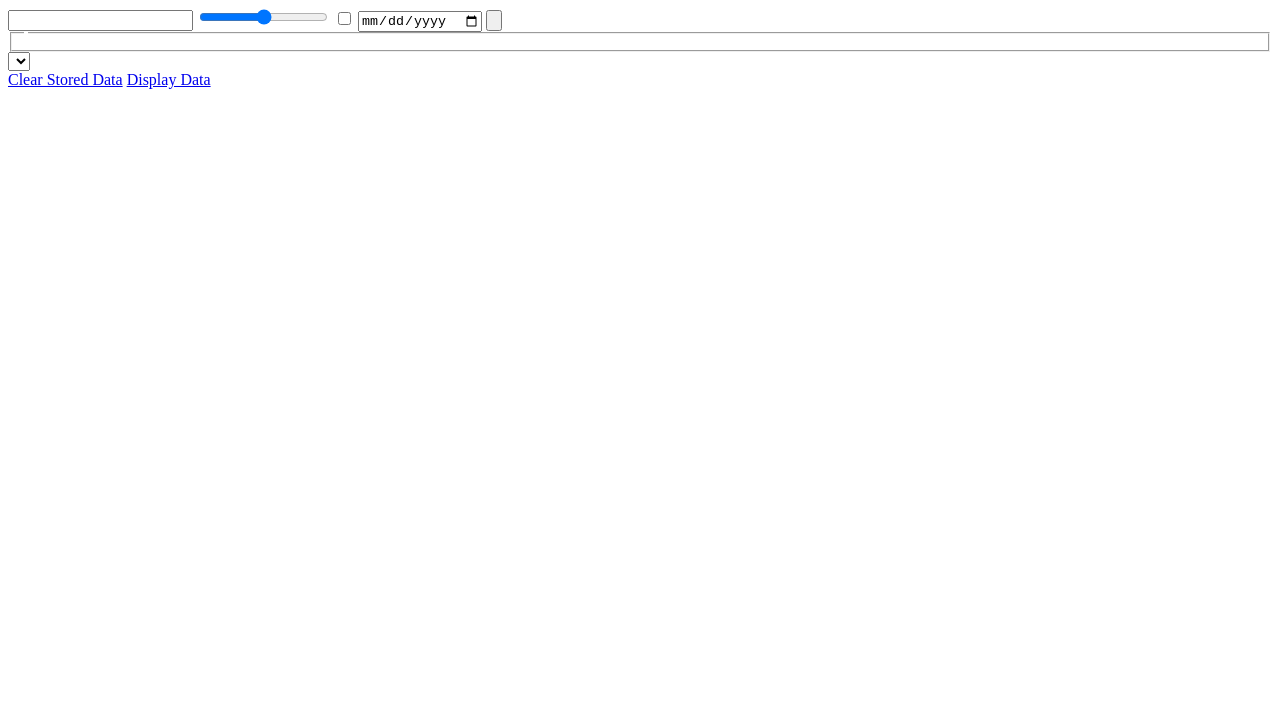
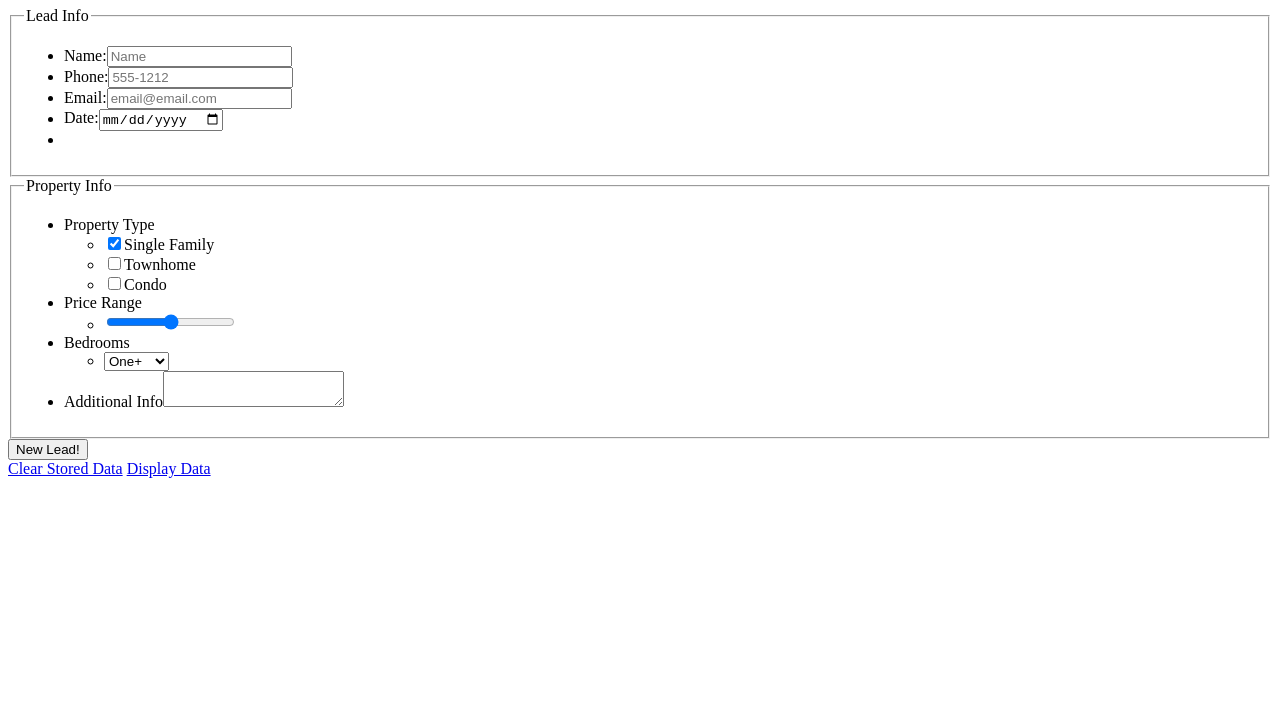
Before and after one commit to g38015/vwf_project1, a plain HTML site: page additem.html in a window 1280 px wide. Shown: the part 73-800 px from the top of the page. Drawn offline with Linux system fonts and the light colour scheme.

Commit message:
added all form inputs to additem

```diff
--- a/additem.html
+++ b/additem.html
@@ -2,28 +2,60 @@
 <!-- Project 1 Peter Hitchcock VFW 1305 -->
 <html>
 	<head>
+	    <!-- Meta -->
     	<meta charset="utf-8" />
     	<meta name="description" content="Add Lead" />
     	<meta name="keywords" content="Real Estate Lead Generation" />
     	<meta name="robots" content="index, follow" />
     	<meta name="viewport" content="user-scalable=no, width=device-width" />
+    	<!-- Title -->
     	<title>Add Lead</title>
 	</head>
+	<!-- Body -->
 	<body>
-	    <h1>H1</h1>
-	    <form method="post" action="">
-    	    <input type="text" name="" value="" />
-    	    <input type="range" name="" value="" />
-    	    <input type="checkbox" name="" value="" />
-    	    <input type="date" name="" value="" />
-    	    <input type="submit" name="" value="" />
-    	    <input type="hidden" name="" value="" />
+	    <h1>Real Estate Leads</h1>
+	    <!-- Form -->
+	    <form action="#" method="post">
 	        <fieldset>
-    	        <legend></legend>
+	            <legend>Lead Info</legend>
+	            <ul>
+            	    <li><label for="name">Name:</label><input type="text" id="name" placeholder="Name" /></li>
+            	    <li><label for="phone">Phone:</label><input type="text" id="phone" placeholder="555-1212" /></li>
+            	    <li><label for="email">Email:</label><input type="email" id="email" placeholder="email@email.com" /></li>
+            	    <li><label for="date">Date:</label><input type="date" id="date" /></li>
+            	    <li><input type="hidden" name="" value="" />	</li>
+        	    </ul>
     	    </fieldset>
-    	    <select>
-    	        <option></option>
+    	    <fieldset>
+    	        <legend>Property Info</legend>
+    	        <ul>
+    	            <li>Property Type
+    	                <ul>
+            	            <li><input type="checkbox" checked value="Sfr" id="sfr" /><label for="sfr">Single Family</label></li>
+            	            <li><input type="checkbox" value="Townhome" id="townhome" /><label for="townhome">Townhome</label></li>
+            	            <li><input type="checkbox" value="Condo" id="condo" /><label for="condo">Condo</label></li>
+    	                </ul>
+    	            </li>
+    	            <li>Price Range
+    	                <ul>
+    	                    <li><input type="range" id="price" /></li>
+    	                </ul>
+    	            </li>
+    	            <li>Bedrooms
+    	                <ul>
+    	                    <li>
+        	                    <select id="bedrooms">
+        	                        <option value="One">One+</option>
+        	                        <option value="Two">Two+</option>
+        	                        <option value="Three">Three+</option>
         	                    </select>
+    	                    </li>
+    	                </ul>
+    	            </li>
+    	            <li><label for="additional">Additional Info</label><textarea id="additional"></textarea></li>
+    	        </ul>
+    	    </fieldset>
+    	    <input type="submit" name="newLead" value="New Lead!" />
 	    </form>
 	    <a href="#">Clear Stored Data</a>
 	    <a href="#">Display Data</a>
```
Also changed, not shown: index.html (indentation only). Lines whose indentation alone changed are shown as unchanged.
